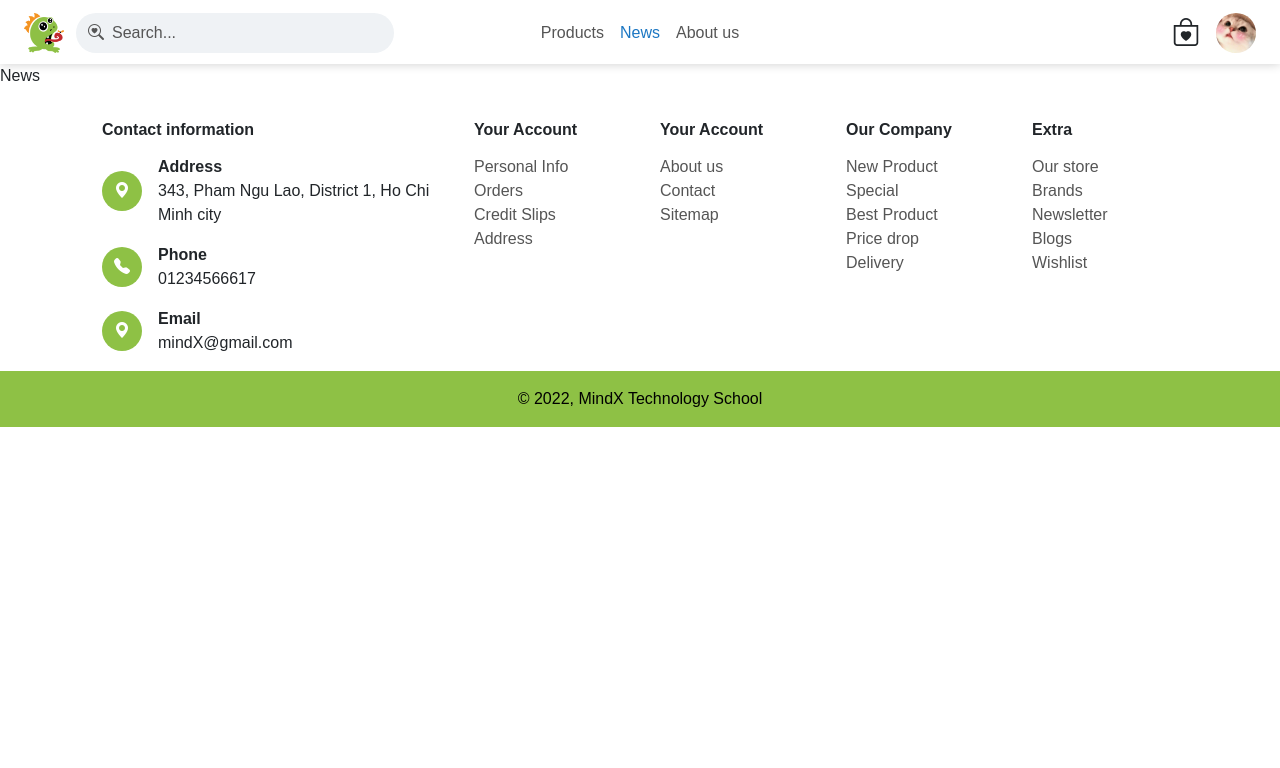
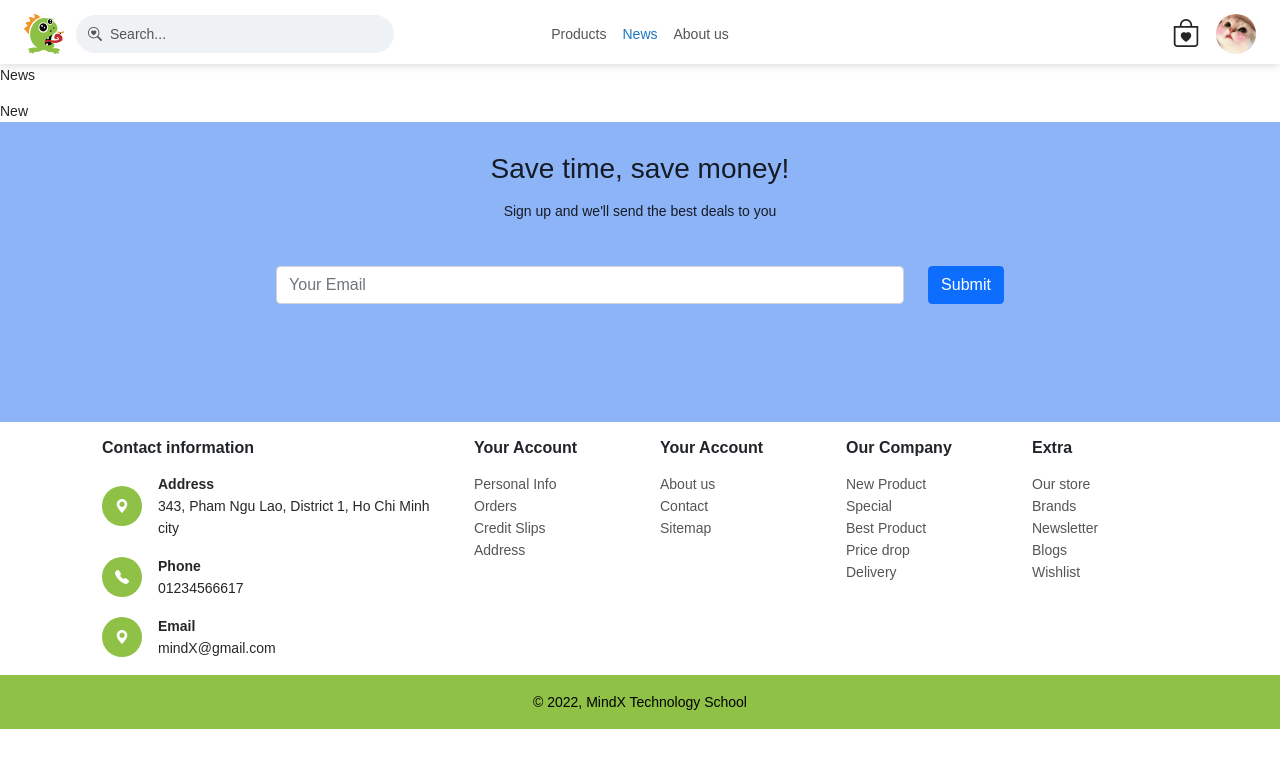
Before and after one commit to khainguyen085/VoucherHunter, a React (Create React App) app: page /news in a window 1280 px wide. Shown: the top 768 px of the page. Built offline with nearby package versions, Linux system fonts and the light colour scheme.

Commit message:
newletter

```diff
--- a/package.json
+++ b/package.json
@@ -14,6 +14,7 @@
     "bootstrap": "^5.1.3",
     "bootstrap-icons": "^1.8.1",
     "react": "^18.0.0",
+    "react-bootstrap": "^2.3.1",
     "react-dom": "^18.0.0",
     "react-router-dom": "^6.3.0",
     "react-scripts": "5.0.1",
--- a/src/components/layout/Layout.js
+++ b/src/components/layout/Layout.js
@@ -2,12 +2,16 @@ import React from "react";
 import NavBar from "./NavBar";
 import Footer from "./Footer";
 import BackToTopBtn from "./BackToTopBtn";
+import News from "./News";
+import Newletter from "./Newletter";
 
 const Layout = ({ children }) => {
   return (
     <>
       <NavBar />
       {children}
+      <News />
+      <Newletter />
       <Footer />
       <BackToTopBtn />
     </>
--- /dev/null
+++ b/src/components/layout/Newletter.css
@@ -0,0 +1,7 @@
+.container_newletter {
+  height: 300px;
+  background-color: #8db4f7;
+}
+.form_input {
+  margin: 0 auto;
+}
--- /dev/null
+++ b/src/components/layout/Newletter.js
@@ -0,0 +1,38 @@
+import React from 'react'
+import { Form, Row, Col, InputGroup, FormControl, Button } from "react-bootstrap"
+import "./Newletter.css"
+import 'bootstrap/dist/css/bootstrap.min.css';
+
+const Newletter = () => {
+  return (
+    <div className="container_newletter">
+      <div style={{ textAlign: "center", paddingTop: "30px" }}>
+        <h3>Save time, save money!</h3>
+        <p>Sign up and we'll send the best deals to you</p>
+      </div>
+      <div className="input_newletter">
+        <Form>
+          <Row style={{ justifyContent: "center", paddingTop: "30px" }}>
+            <Col xs={6}>
+              <Form.Label htmlFor="inlineFormInput" visuallyHidden>
+                Name
+              </Form.Label>
+              <Form.Control
+                className="mb-2"
+                id="inlineFormInput"
+                placeholder="Your Email"
+              />
+            </Col>
+
+            <Col xs="auto">
+              <Button type="submit" className="mb-2">
+                Submit
+              </Button>
+            </Col>
+          </Row>
+        </Form>
+      </div>
+    </div>
+  )
+}
+export default Newletter;
--- /dev/null
+++ b/src/components/layout/News.js
@@ -0,0 +1,8 @@
+import React from 'react'
+
+const News = () => {
+    return (
+        <div>New</div>
+    )
+}
+export default News;
```
Also changed, not shown: 1 other file (tests, documents, lock files or other folders).
